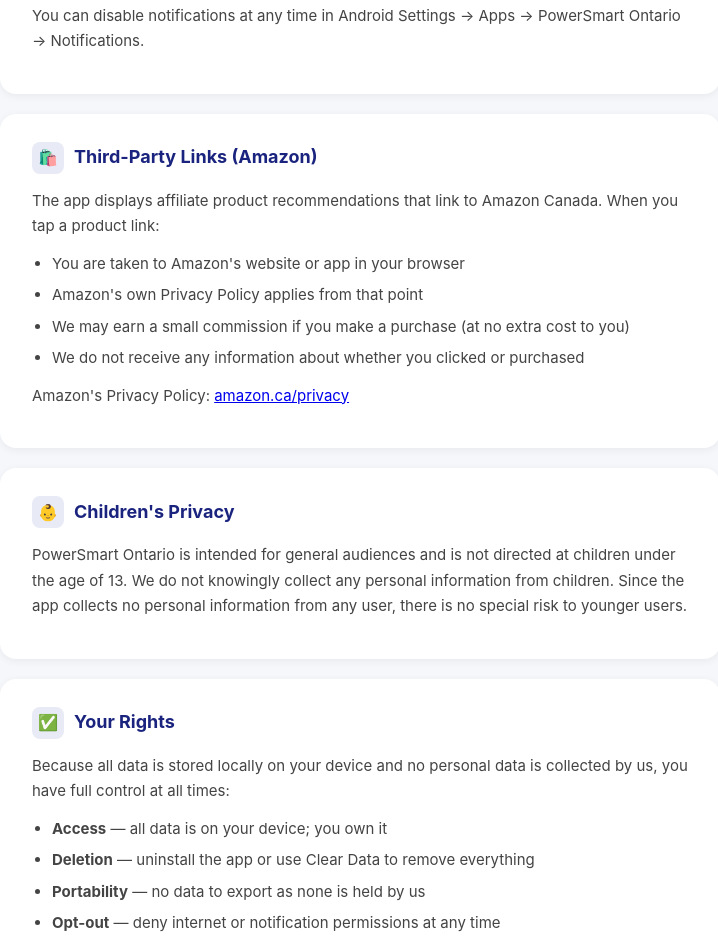
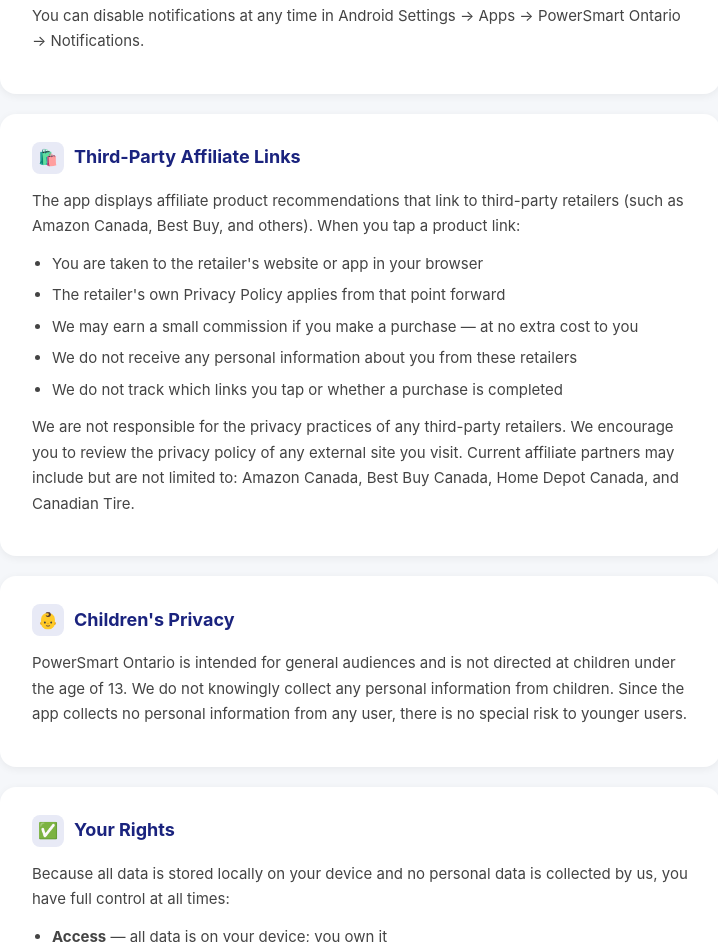
Before and after one commit to jaskaran14/powersmart-privacy, a plain HTML site: page index.html in a window 1280 px wide. Shown: the part 1969-2911 px from the top of the page, without its empty margins (280-998 px from the left). Drawn offline with Linux system fonts and the light colour scheme.

Commit message:
Revise third-party links and privacy policy details
Updated third-party links section to reflect changes in affiliate partners and privacy policy information.

```diff
--- a/index.html
+++ b/index.html
@@ -194,21 +194,24 @@
 
   <!-- Third-party links -->
   <div class="card">
-    <h2><span class="icon">🛍️</span> Third-Party Links (Amazon)</h2>
+    <h2><span class="icon">🛍️</span> Third-Party Affiliate Links</h2>
     <p>
-      The app displays affiliate product recommendations that link to Amazon Canada.
-      When you tap a product link:
+      The app displays affiliate product recommendations that link to third-party
+      retailers (such as Amazon Canada, Best Buy, and others). When you tap a
+      product link:
     </p>
     <ul>
-      <li>You are taken to Amazon's website or app in your browser</li>
-      <li>Amazon's own Privacy Policy applies from that point</li>
-      <li>We may earn a small commission if you make a purchase (at no extra cost to you)</li>
-      <li>We do not receive any information about whether you clicked or purchased</li>
+      <li>You are taken to the retailer's website or app in your browser</li>
+      <li>The retailer's own Privacy Policy applies from that point forward</li>
+      <li>We may earn a small commission if you make a purchase — at no extra cost to you</li>
+      <li>We do not receive any personal information about you from these retailers</li>
+      <li>We do not track which links you tap or whether a purchase is completed</li>
     </ul>
     <p>
-      Amazon's Privacy Policy:
-      <a href="https://www.amazon.ca/gp/help/customer/display.html?nodeId=468496"
-         target="_blank" rel="noopener">amazon.ca/privacy</a>
+      We are not responsible for the privacy practices of any third-party retailers.
+      We encourage you to review the privacy policy of any external site you visit.
+      Current affiliate partners may include but are not limited to:
+      Amazon Canada, Best Buy Canada, Home Depot Canada, and Canadian Tire.
     </p>
   </div>
 
```
